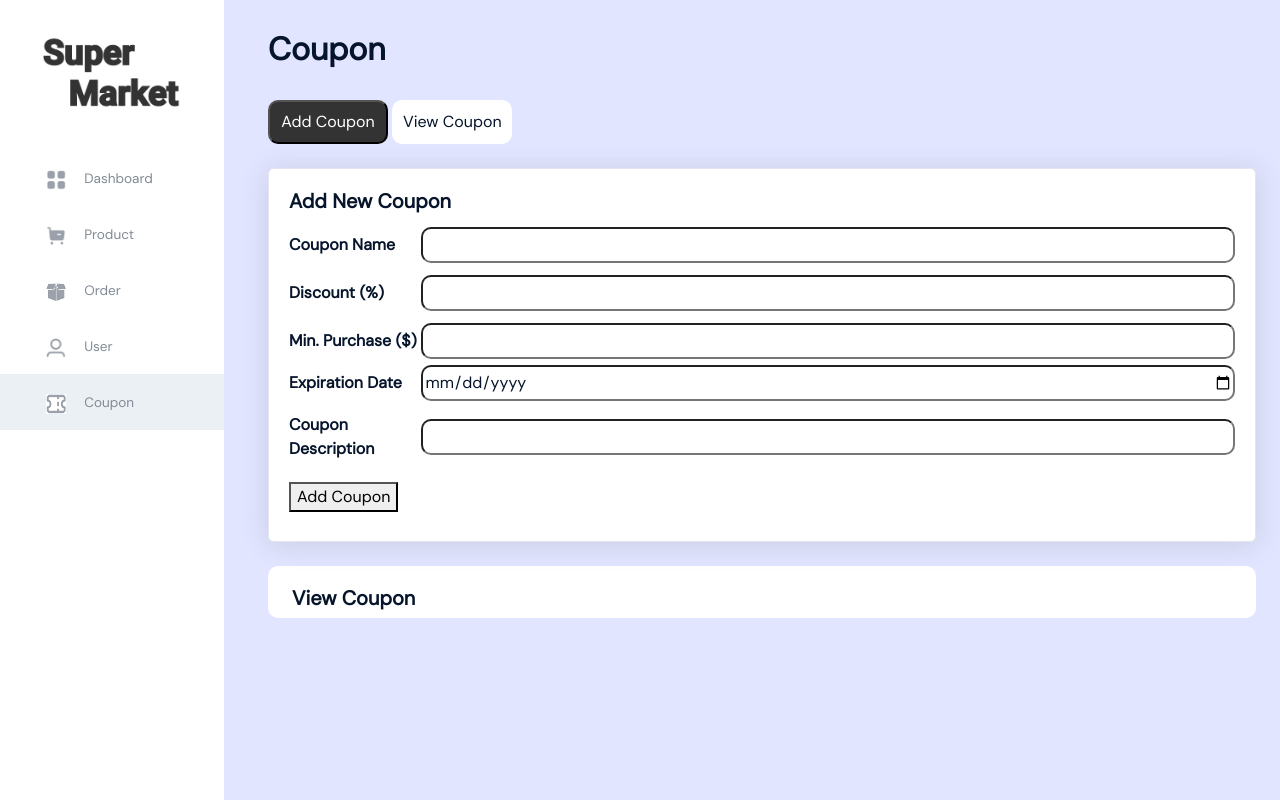
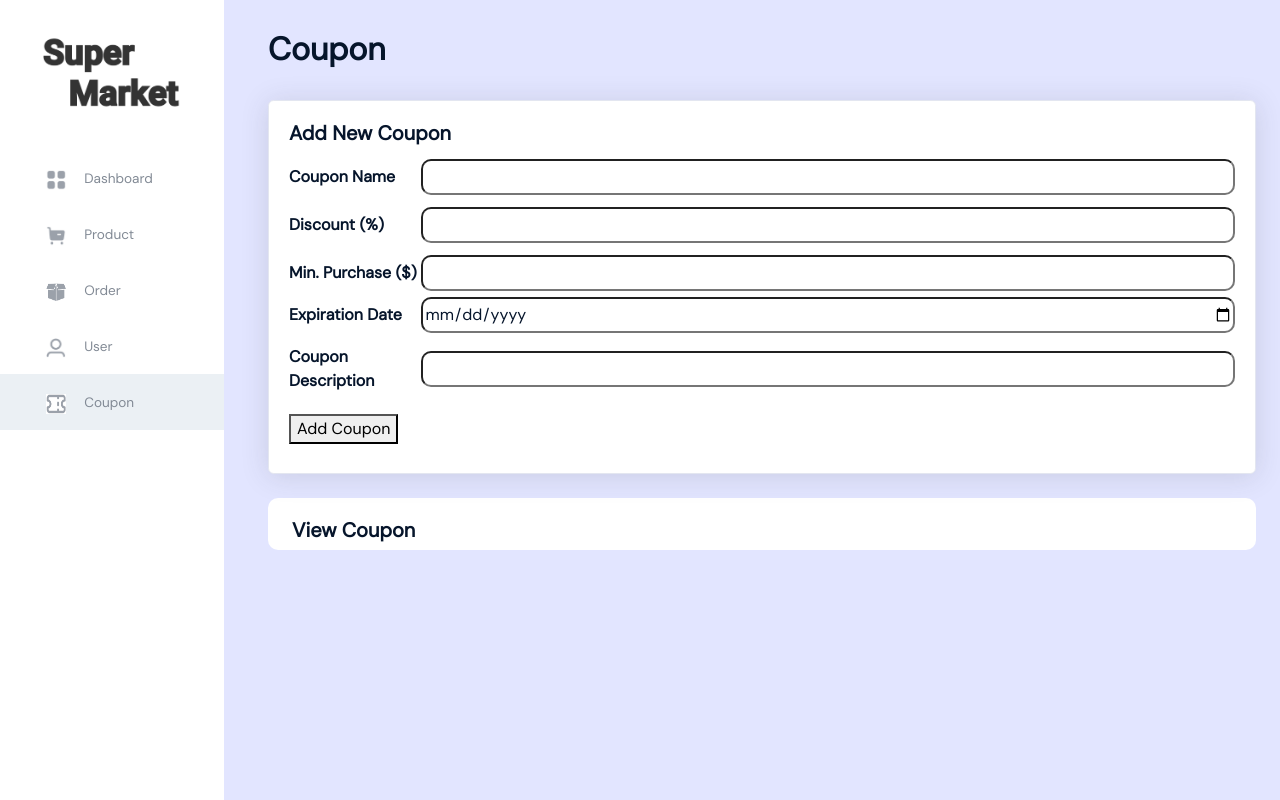
Before and after one commit to JeongyeongP/CAN302-Admin-Page, a PHP site: page /coupon.php in a window 1280 px wide. Run offline with PHP 8.4, Linux system fonts and the light colour scheme; data that the repository does not hold is empty.

Commit message:
Removed Top Section

```diff
--- a/coupon.php
+++ b/coupon.php
@@ -104,16 +104,6 @@ $con = mysqli_connect("localhost", "root", "", "can302");
                 <div class="container-fluid" style="background-color: #E2E5FF;">
 
                     <h2 style="font-family: DM Sans; color:#06152B; margin-top:30px"><b> Coupon</h2>
-                    <br />
-
-
-                    <button
-                        style='width: 120px; height: 44px; border-radius: 10px; background-color:#333333; font-family: DM Sans; color: white; font-weight: normal'
-                        role="button">Add Coupon</button>
-                    <button
-                        style='width: 120px; height: 44px; border-radius: 10px; border: 0px; font-family: DM Sans; font-weight: normal; background-color: white'
-                        role="button"><a href="index.php" style="color: #06152B">View Coupon</a></button>
-                    <br />
                     <br />
 
 
```
